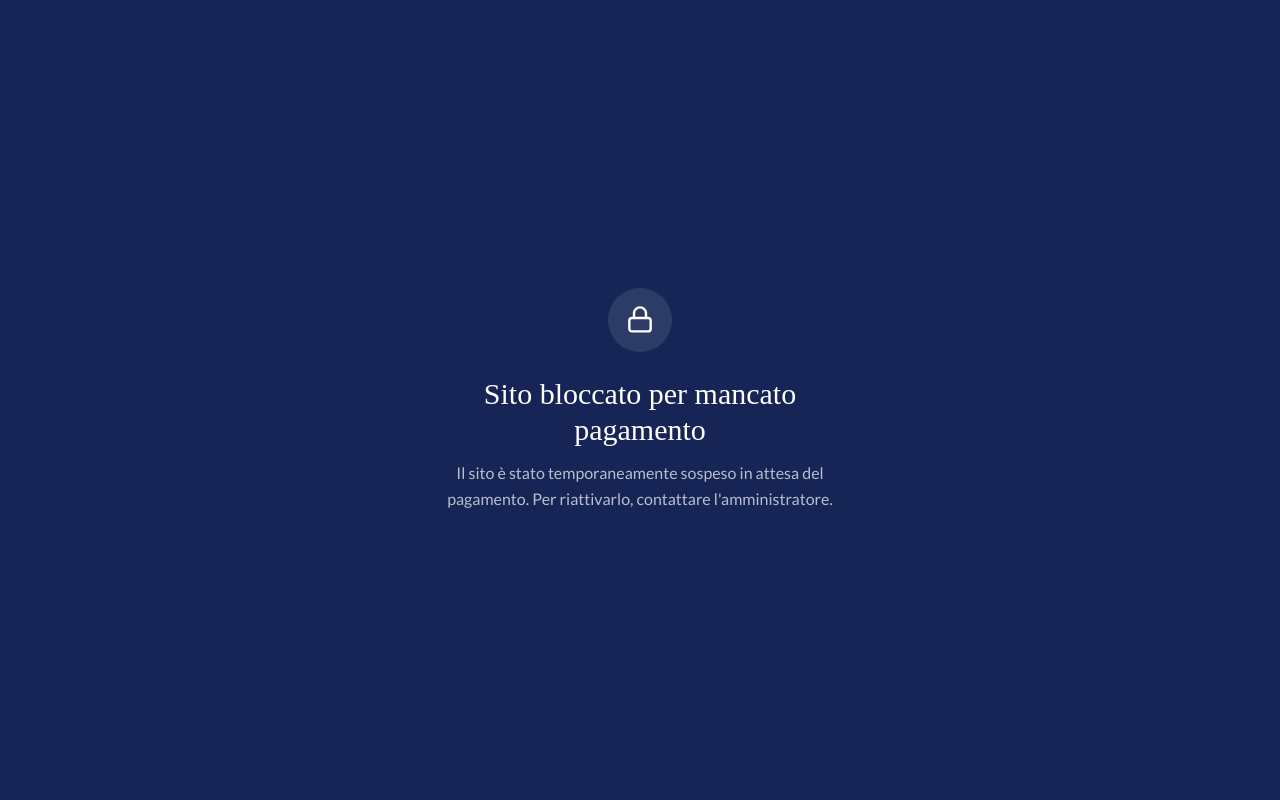
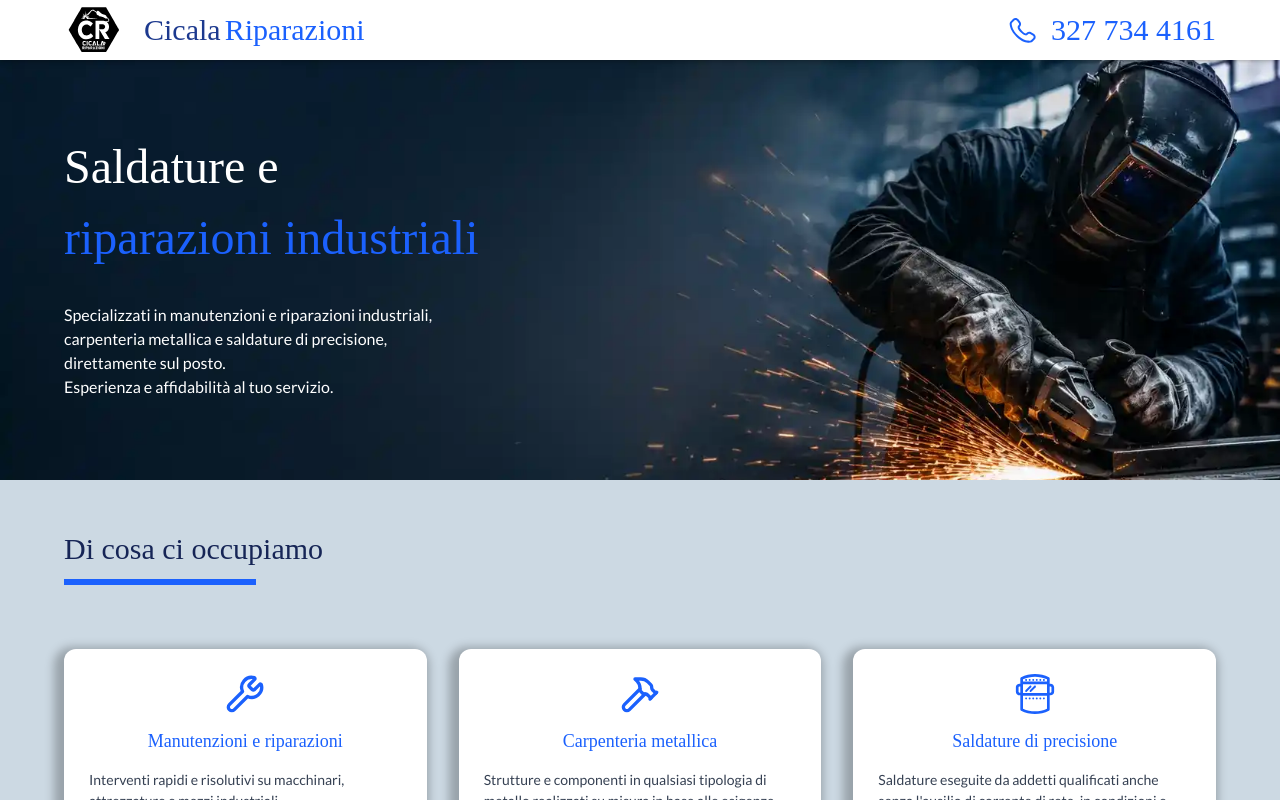
Before and after one commit to SpadaroFederico/CicalaRiparazioni, a React (Vite) app: page / in a window 1280 px wide. Shown: the top 800 px of the page. Built offline with nearby package versions, Linux system fonts and the light colour scheme; a web font is replaced by a local one.

Commit message:
feat: remove SiteBlocked component and its usage from the application

```diff
--- a/src/App.tsx
+++ b/src/App.tsx
@@ -11,7 +11,6 @@ import SiteBlocked from './components/SiteBlocked'
 export default function App(){
   return(
   <StrictMode>
-    <SiteBlocked/>
     <Navbar/>
     <Jumbotron/>
     <Section1/>
--- a/src/components/SiteBlocked.tsx
+++ /dev/null
@@ -1,34 +0,0 @@
-export default function SiteBlocked() {
-  return (
-    <div
-      className="fixed inset-0 z-[99999] flex items-center justify-center bg-[#162556] px-4 text-center"
-      role="alert"
-      aria-live="assertive"
-    >
-      <div className="max-w-md">
-        <div className="mx-auto mb-6 flex h-16 w-16 items-center justify-center rounded-full bg-white/10">
-          <svg
-            xmlns="http://www.w3.org/2000/svg"
-            viewBox="0 0 24 24"
-            fill="none"
-            stroke="currentColor"
-            strokeWidth={1.8}
-            className="h-8 w-8 text-white"
-          >
-            <rect x="4" y="10.5" width="16" height="10" rx="2" />
-            <path d="M7.5 10.5V7a4.5 4.5 0 0 1 9 0v3.5" />
-          </svg>
-        </div>
-
-        <h1 className="font-titles text-2xl md:text-3xl text-white mb-3">
-          Sito bloccato per mancato pagamento
-        </h1>
-
-        <p className="font-parag text-sm md:text-base text-white/70 leading-relaxed">
-          Il sito è stato temporaneamente sospeso in attesa del pagamento.
-          Per riattivarlo, contattare l'amministratore.
-        </p>
-      </div>
-    </div>
-  )
-}
```
